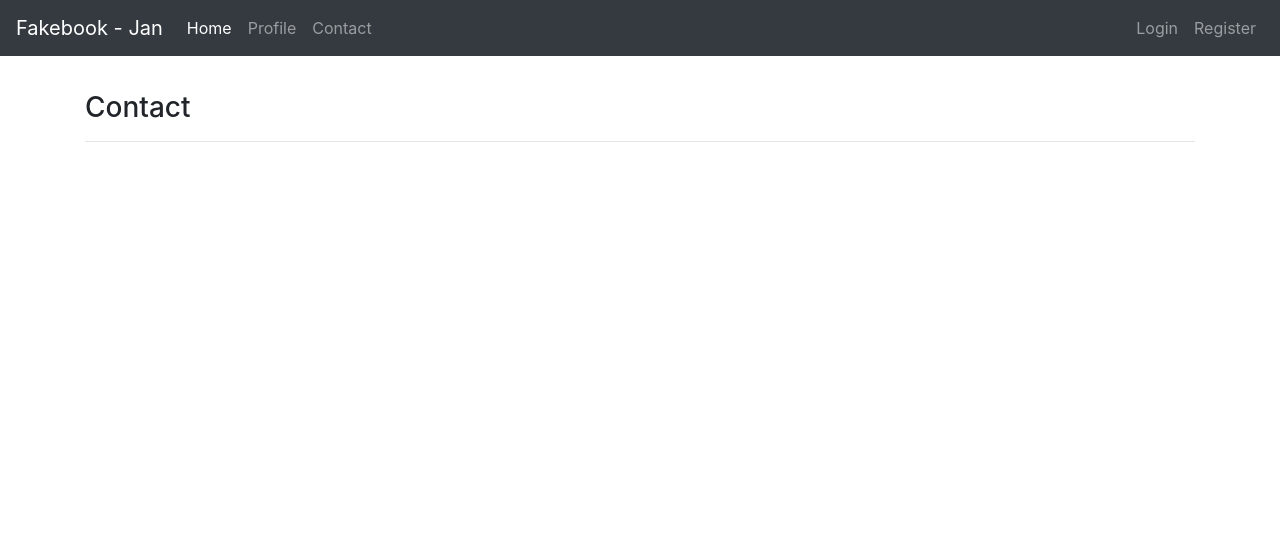
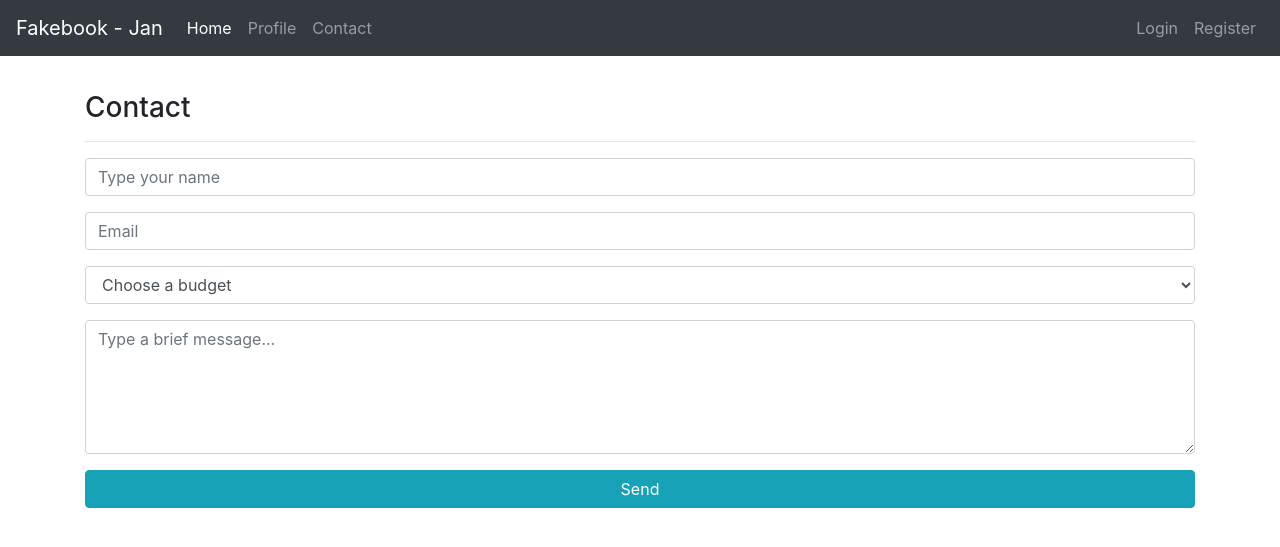
Before and after one commit to alexrt3/fakebook-jan, a Flask app: page /contact in a window 1280 px wide. Shown: the top 547 px of the page. Run offline with Flask 2, Linux system fonts and the light colour scheme; some libraries are stand-ins or nearby versions.

Commit message:
finished tuesday afternoon

```diff
--- a/app/blueprints/main/views.py
+++ b/app/blueprints/main/views.py
@@ -1,9 +1,10 @@
 from app import db
-from flask import render_template, request, redirect, url_for
+from flask import render_template, request, redirect, url_for, flash
 from app.blueprints.auth.models import User
 from app.blueprints.blog.models import Post
 from flask_login import login_user, current_user, logout_user, login_required
 from .import bp as main_bp
+from .email import send_email
 
 @main_bp.route('/')
 def home():
@@ -25,8 +26,18 @@ def profile():
     }
     return render_template('profile.html', **context)
 
-@main_bp.route('/contact')
+@main_bp.route('/contact', methods=['GET', 'POST'])
 def contact():
+    if request.method == 'POST':
+        form_data = {
+            'name': request.form['name'],
+            'email': request.form['email'],
+            'budget': request.form['budget'],
+            'message': request.form['message']
+        }
+        send_email(form_data)
+        flash('Thank you for your inquiry. We will contact you shortly!','primary')
+        return redirect(url_for('main.contact'))
     return render_template('contact.html')
 
 @main_bp.route('/explore')
--- a/app/templates/contact.html
+++ b/app/templates/contact.html
@@ -3,4 +3,30 @@
 {% block body %}
     <h3>Contact</h3>
     <hr>
+    <form action="{{ url_for('main.contact') }}" method="POST">
+        <div class="form-group">
+            <div class="form-group">
+              <input type="text" class="form-control" name="name" placeholder="Type your name">
+            </div>
+            <div class="form-group">
+              <input type="text" class="form-control" name="email" placeholder="Email">
+            </div>
+            <div class="form-group">
+                <div class="form-group">
+                    <select class="form-control" name="budget">
+                        <option disabled selected>Choose a budget</option>
+                        <option>$1000</option>
+                        <option>$2000</option>
+                        <option>$3000+</option>
+                    </select>
+                </div>
+            </div>
+            <div class="form-group">
+              <div class="form-group">
+                <textarea class="form-control" name="message" placeholder="Type a brief message..." rows="5"></textarea>
+              </div>
+            </div>
+            <button class="btn btn-block btn-info">Send</button>
+        </div>
+    </form>
 {% endblock %}
--- a/config.py
+++ b/config.py
@@ -10,3 +10,8 @@ class Config:
     FLASK_APP = os.getenv('FLASK_APP')
     FLASK_ENV = os.getenv('FLASK_ENV')
     SECRET_KEY = os.getenv('SECRET_KEY')
+    MAIL_SERVER = os.getenv('MAIL_SERVER')
+    MAIL_PORT = os.getenv('MAIL_PORT')
+    MAIL_USE_TLS = os.getenv('MAIL_USE_TLS')
+    MAIL_USERNAME = os.getenv('MAIL_USERNAME')
+    MAIL_PASSWORD = os.getenv('MAIL_PASSWORD')
```
Also changed, not shown: app/__init__.py (+5 -2 lines), app/blueprints/main/email.py (added, +10 -0 lines), app/templates/email.html (added, +7 -0 lines).
